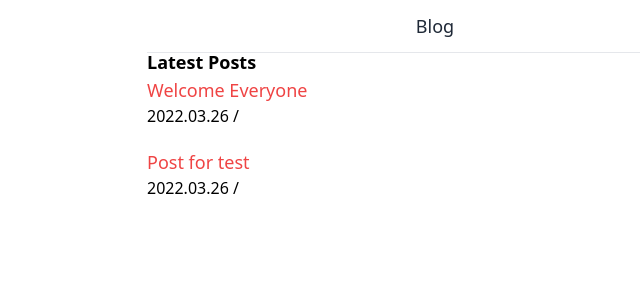
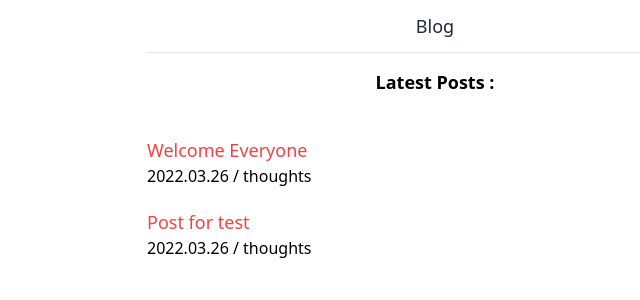
Before and after one commit to PanicBear/nextjs-deep-dive, a Next.js app: page /blog in a window 1280 px wide. Shown: the top 300 px of the page, without its empty margins (205-845 px from the left). Built offline with nearby package versions, Linux system fonts and the light colour scheme.

Commit message:
chore : styling & modify typo

```diff
--- a/pages/blog.tsx
+++ b/pages/blog.tsx
@@ -12,7 +12,7 @@ interface Post {
 const Blog: NextPage<{ posts: Post[] }> = ({ posts }) => {
   return (
     <Layout title="Blog" seoTitle="Blog">
-      <h1 className="font-semibold text-lg">Latest Posts</h1>
+      <h1 className="font-semibold text-center text-lg mt-5 mb-10">Latest Posts :</h1>
       {posts.map((post, index) => (
         <div key={index} className="mb-5">
           <span className="text-lg text-red-500">{post.title}</span>
--- a/posts/01-first-post.md
+++ b/posts/01-first-post.md
@@ -1,7 +1,7 @@
 ---
 title: Welcome Everyone
 date: 2022.03.26
-caregory: thoughts
+category: thoughts
 ---
 
 # Welcom everyone!
--- a/posts/02-test.md
+++ b/posts/02-test.md
@@ -1,7 +1,7 @@
 ---
 title: Post for test
 date: 2022.03.26
-caregory: thoughts
+category: thoughts
 ---
 
 # testing~~
```
